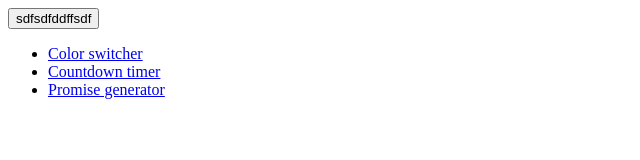
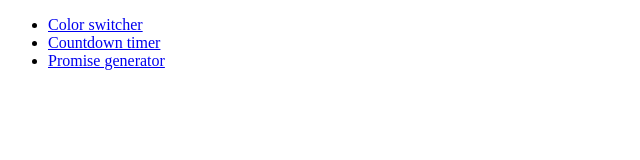
Before and after one commit to EvgNec/goit-js-hw-09, a plain HTML site: page index.html in a window 1280 px wide. Shown: the whole page, without its empty margins (0-640 px from the left). Drawn offline with Linux system fonts and the light colour scheme.

Commit message:
Deploying to gh-pages from @ EvgNec/goit-js-hw-09@cf743694811af6eac00f9a9d5322d27b88ad7370 🚀

```diff
--- a/index.html
+++ b/index.html
@@ -1 +1 @@
-<!DOCTYPE html><html lang="en"><head><meta charset="utf-8"><meta name="viewport" content="width=device-width, initial-scale=1.0"><title>Homework 9</title><link rel="stylesheet" href="/goit-js-hw-09/01-color-switcher.2f163a73.css"></head><body> <button>sdfsdfddffsdf</button> <ul> <li><a href="/goit-js-hw-09/01-color-switcher.html">Color switcher</a></li> <li><a href="/goit-js-hw-09/02-timer.html">Countdown timer</a></li> <li><a href="/goit-js-hw-09/03-promises.html">Promise generator</a></li> </ul> </body></html>
+<!DOCTYPE html><html lang="en"><head><meta charset="utf-8"><meta name="viewport" content="width=device-width, initial-scale=1.0"><title>Homework 9</title><link rel="stylesheet" href="/goit-js-hw-09/01-color-switcher.2f163a73.css"></head><body> <ul> <li><a href="/goit-js-hw-09/01-color-switcher.html">Color switcher</a></li> <li><a href="/goit-js-hw-09/02-timer.html">Countdown timer</a></li> <li><a href="/goit-js-hw-09/03-promises.html">Promise generator</a></li> </ul> </body></html>
```
